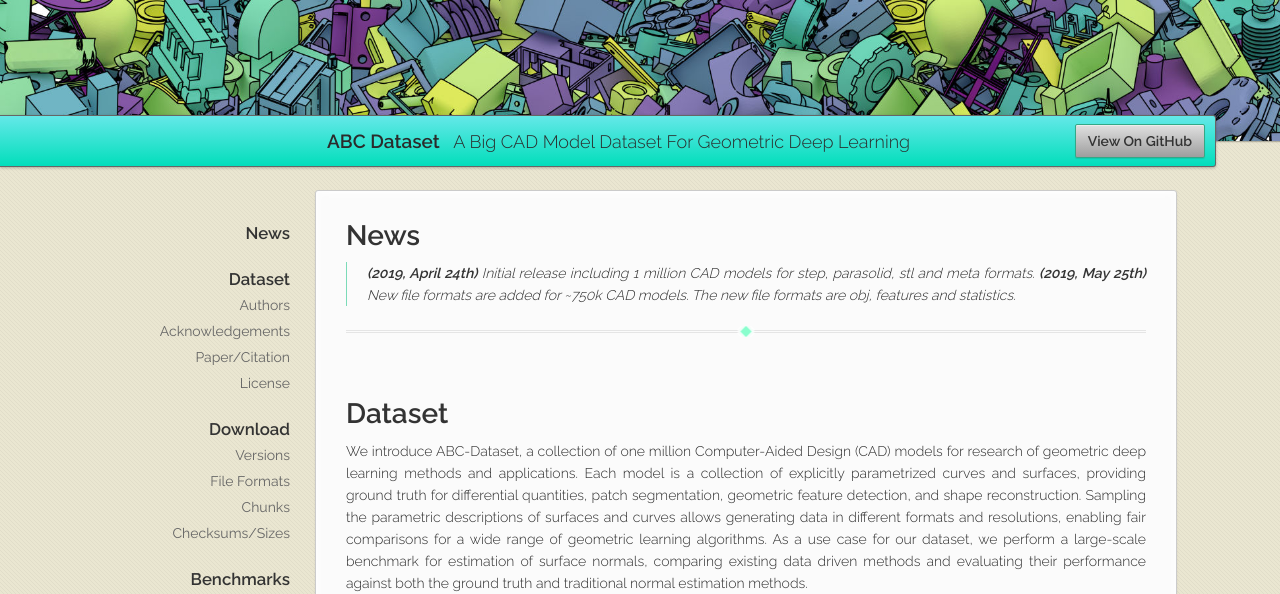
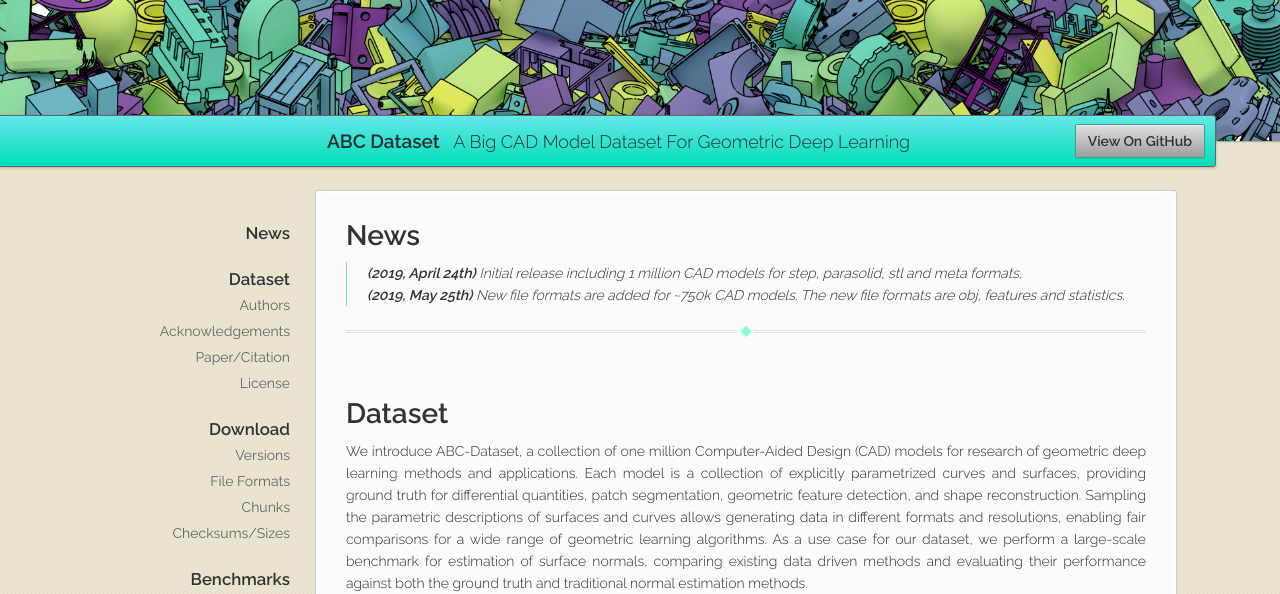
Before and after one commit to deep-geometry/abc-dataset, a Jekyll site: the page built from index.md, in a window 1280 px wide. Shown: the top 594 px of the page. Built offline with Jekyll 4.4.1, drawn with Linux system fonts in a browser that asks for light colours; nearby versions of some CDN libraries; our own code applies the rules of GitHub Pages for plain Markdown files; grey boxes are pictures that could not be loaded.

```diff
--- a/index.md
+++ b/index.md
@@ -5,7 +5,7 @@ layout: default
 
 # News
 
-> **(2019, April 24th)** Initial release including 1 million CAD models for step, parasolid, stl and meta formats.
+> **(2019, April 24th)** Initial release including 1 million CAD models for step, parasolid, stl and meta formats.<br>
 > **(2019, May 25th)** New file formats are added for ~750k CAD models. The new file formats are obj, features and statistics.
 
 
```
